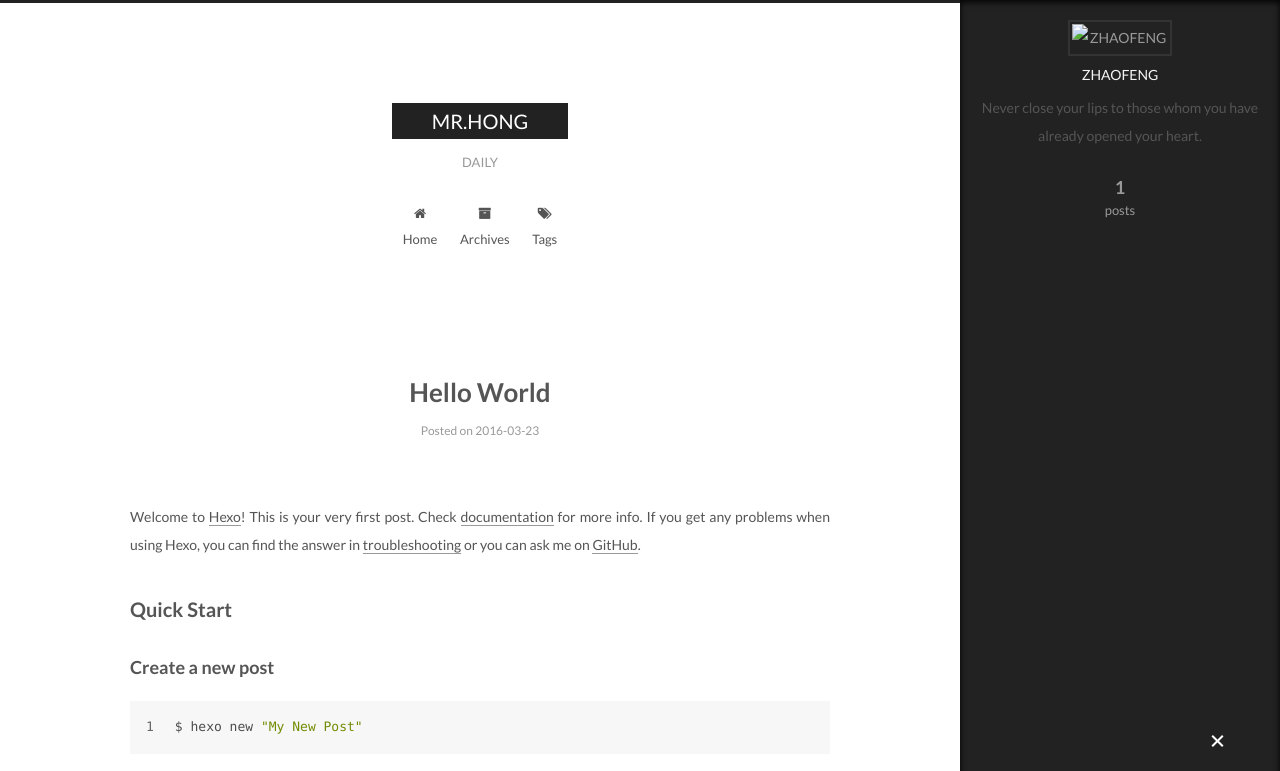
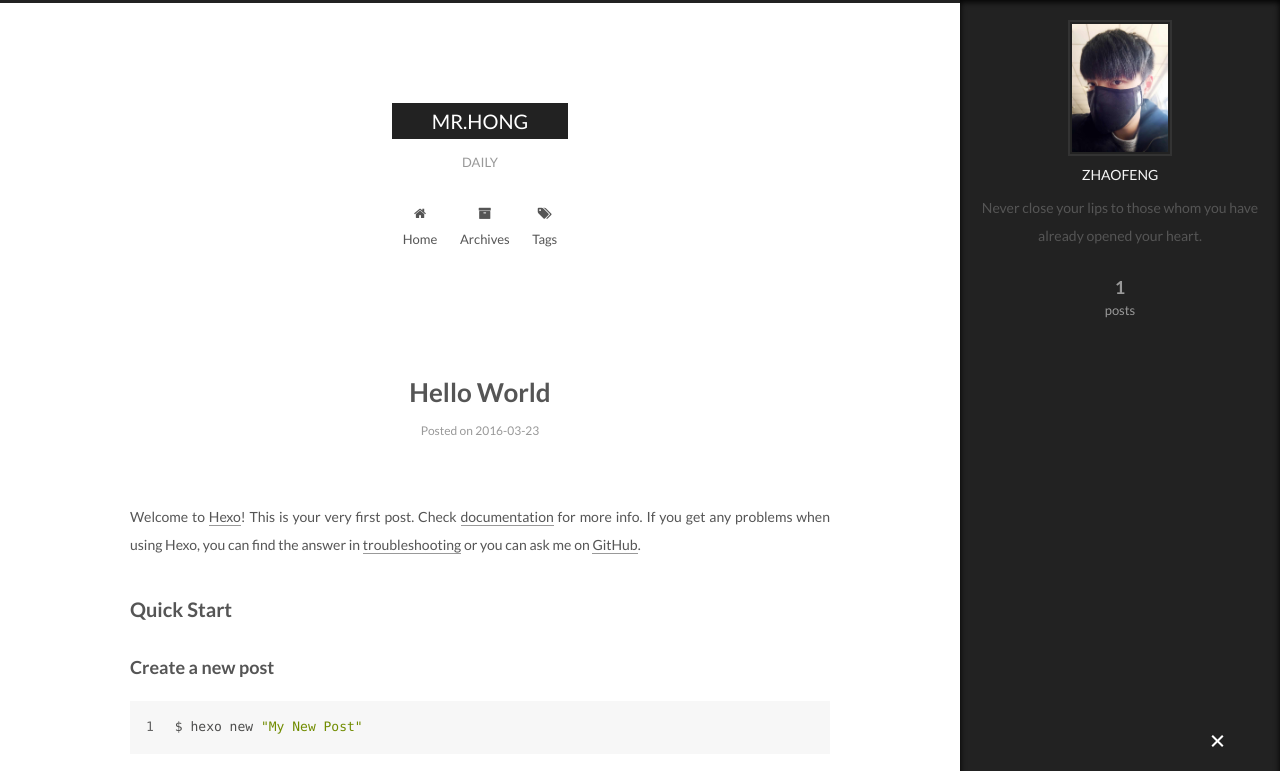
Before and after one commit to amethystwoo/amethystwoo.github.io, a plain HTML site: page index.html in a window 1280 px wide. Both pictures are taken after a click on the element 1217 px from the left and 742 px from the top of the page. Shown: the top 771 px of the page. Drawn offline with Linux system fonts and the light colour scheme.

Commit message:
Site updated: 2016-03-23 15:18:08

```diff
--- a/index.html
+++ b/index.html
@@ -315,7 +315,7 @@
       <section class="site-overview sidebar-panel  sidebar-panel-active ">
         <div class="site-author motion-element" itemprop="author" itemscope itemtype="http://schema.org/Person">
           <img class="site-author-image" itemprop="image"
-               src="/images/default_avatar.jpg"
+               src="/uploads/avatar.jpg"
                alt="ZHAOFENG" />
           <p class="site-author-name" itemprop="name">ZHAOFENG</p>
           <p class="site-description motion-element" itemprop="description">Never close your lips to those whom you have already opened your heart.</p>
```
Also changed, not shown: 2016/03/23/hello-world/index.html (+1 -1 lines), archives/2016/03/index.html (+1 -1 lines), archives/2016/index.html (+1 -1 lines), archives/index.html (+1 -1 lines).
